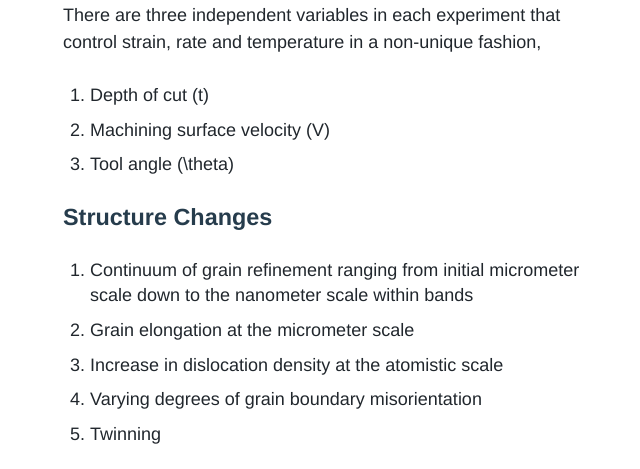
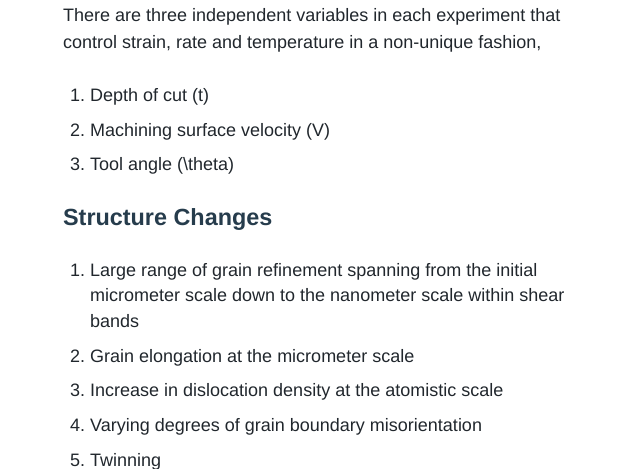
Before and after one commit to Materials-Informatics-Class-Fall2014/MIC-Machining-Gradients, a Jekyll site: the page built from _posts/2014-09-19-Updated-Problem-Statement.md, in a window 1280 px wide and 900 px high, scrolled down 1294 px, cut to the strip 0-469 px from the top of the window. Shown: the whole strip, without its empty margins (311-951 px from the left). Built offline with Jekyll 4.4.1, drawn with Linux system fonts in a browser that asks for light colours; nearby versions of some CDN libraries; some web fonts are replaced; comment, search, counter and statistics services are not loaded.

Commit message:
language pt 2

```diff
--- a/_posts/2014-09-19-Updated-Problem-Statement.md
+++ b/_posts/2014-09-19-Updated-Problem-Statement.md
@@ -27,7 +27,7 @@
 
 ### Structure Changes
 
-1. Continuum of grain refinement ranging from initial micrometer scale down to the nanometer scale within bands
+1. Large range of grain refinement spanning from the initial micrometer scale down to the nanometer scale within shear bands
 2. Grain elongation at the micrometer scale
 3. Increase in dislocation density at the atomistic scale
 4. Varying degrees of grain boundary misorientation
```
